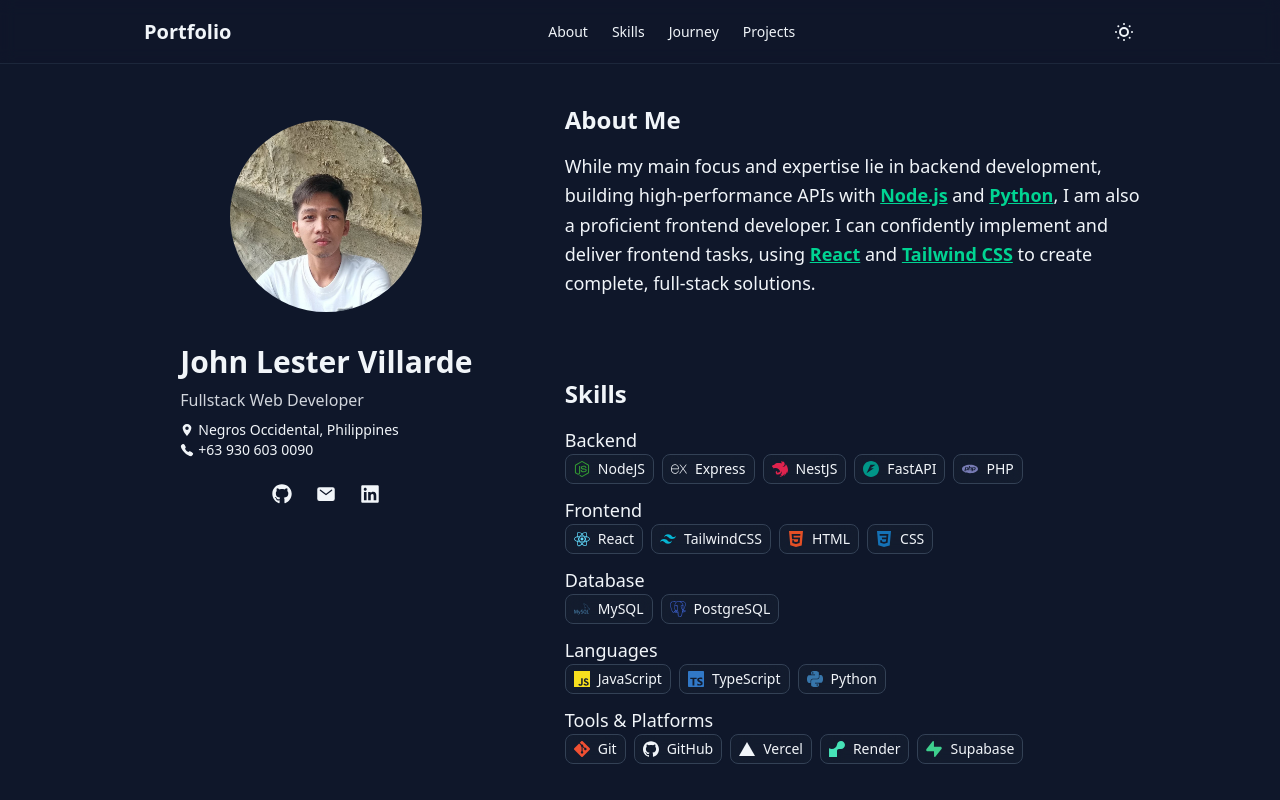
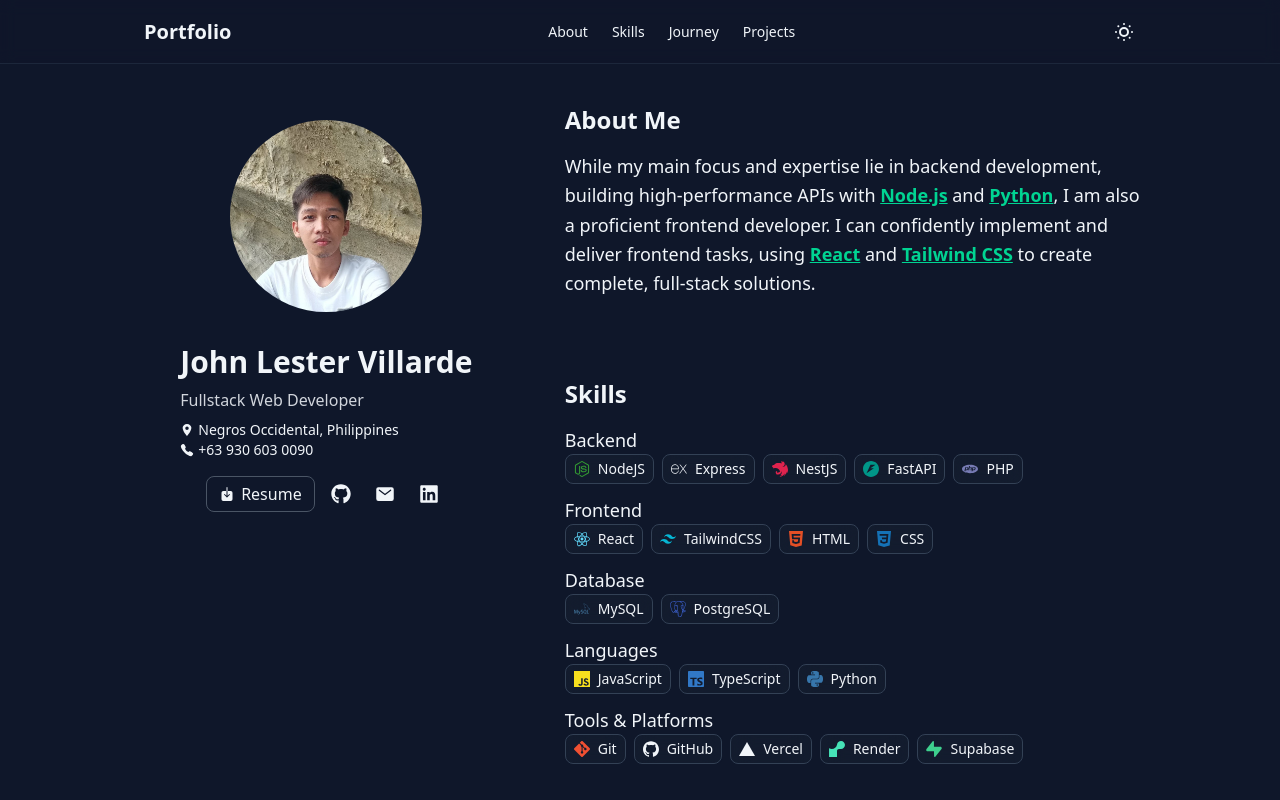
Before and after one commit to jlvillarde/jlvillarde, a React (Vite) app: page / in a window 1280 px wide. Shown: the top 800 px of the page. Built offline with nearby package versions, Linux system fonts and the light colour scheme.

Commit message:
feat: add download resume

```diff
--- a/src/components/Profile.tsx
+++ b/src/components/Profile.tsx
@@ -1,4 +1,4 @@
-import { IoLocationSharp, IoCall } from 'react-icons/io5';
+import { IoLocationSharp, IoCall, IoDownload } from 'react-icons/io5';
 import { FaGithub, FaLinkedin } from 'react-icons/fa';
 import { IoMail } from 'react-icons/io5';
 
@@ -27,6 +27,10 @@
 
             </div>
             <div className='flex space-x-2 mt-4'>
+                <a href="/Villarde_John_Lester_Resume.pdf" download className="flex items-center px-3 py-1 rounded-lg border border-gray-300 dark:border-gray-600 hover:bg-gray-300 dark:hover:bg-gray-600">
+                    <IoDownload size={16} className="mr-1.5" />
+                    Resume
+                </a>
                 <a href="https://github.com/jlvillarde" target="_blank" rel="noopener noreferrer" className="flex items-center p-2 rounded-full hover:bg-gray-300 dark:hover:bg-gray-600">
                     <FaGithub size={20} />
                 </a>
@@ -38,6 +42,7 @@
                 </a>
             </div>
 
+
         </div >
     )
 }
```
Also changed, not shown: 1 other file (tests, documents, lock files or other folders).
